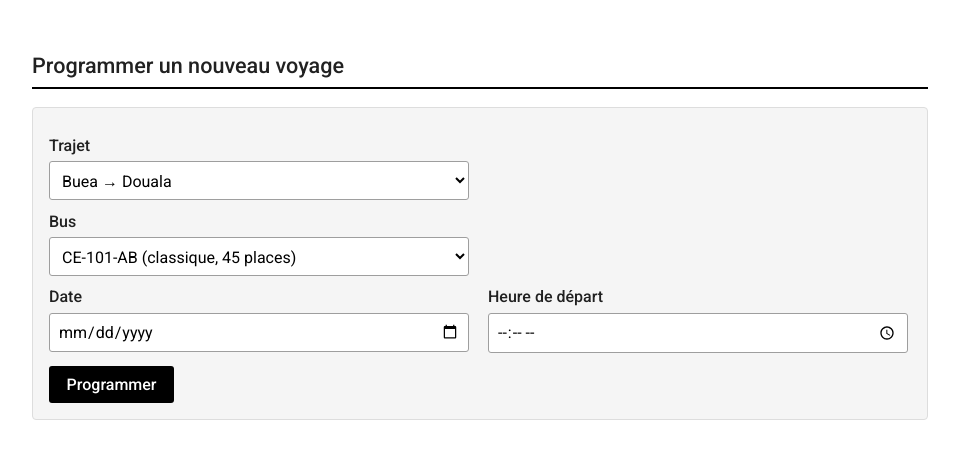
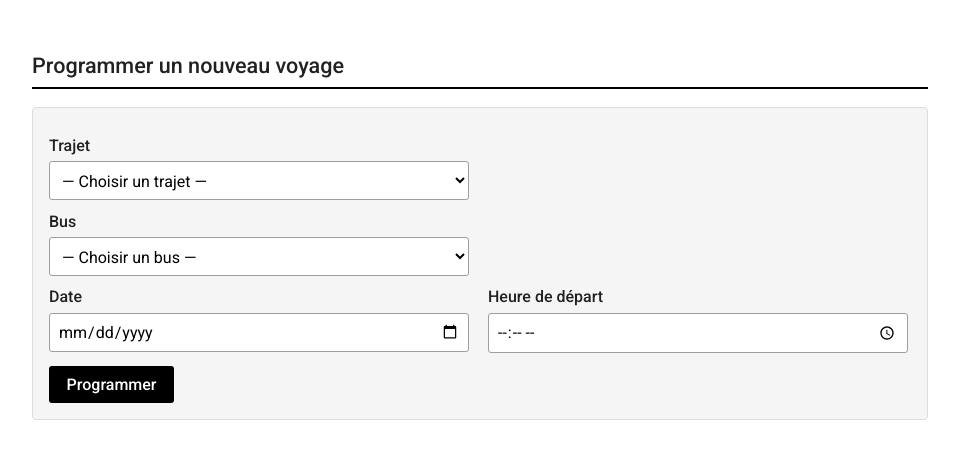
Before and after one commit to jdlgithub/Examen-Technoogies-Web-et-Application, a Flask app: page /admin/voyages/nouveau in a window 1280 px wide. Shown: the part 106-565 px from the top of the page, without its empty margins (160-1119 px from the left). Run offline with Flask 3, Linux system fonts and the light colour scheme; a user stored in the database is signed in; data comes from the database, SQL or seed files in the repository.

Commit message:
fix(html): premieres options vides sur les listes deroulantes requises
Le validateur W3C Nu signalait deux erreurs sur l'accueil et la page
de programmation : un select required dont la premiere option a un
libelle et une valeur non vide doit proposer un choix explicite.

- index.html : options '— Choisir une ville —' (value='') en tete des
  selects depart et arrivee
- programmation.html : options '— Choisir un trajet —' et
  '— Choisir un bus —' (value='') en tete des selects

Verification : W3C Nu 0 erreur sur les 10 pages (accueil, resultats,
achat, retrouver, connexion, tableau, programmation, statistiques,
passagers, 404) ; verifier_us1..us6, audit_securite et validation
structurelle 10/10 toujours OK

```diff
--- a/projet/templates/admin/programmation.html
+++ b/projet/templates/admin/programmation.html
@@ -10,6 +10,7 @@
     <div>
       <label for="trajet_id">Trajet</label>
       <select id="trajet_id" name="trajet_id" required>
+        <option value="">— Choisir un trajet —</option>
         {% for trajet in trajets %}
           <option value="{{ trajet.id }}">{{ trajet.intitule }}</option>
         {% endfor %}
@@ -18,6 +19,7 @@
     <div>
       <label for="bus_id">Bus</label>
       <select id="bus_id" name="bus_id" required>
+        <option value="">— Choisir un bus —</option>
         {% for bus in buses %}
           <option value="{{ bus.id }}">{{ bus.intitule }}</option>
         {% endfor %}
--- a/projet/templates/index.html
+++ b/projet/templates/index.html
@@ -10,6 +10,7 @@
       <div>
         <label for="depart">Ville de départ</label>
         <select id="depart" name="depart" required>
+          <option value="">— Choisir une ville —</option>
           {% for ville in villes %}
             <option value="{{ ville }}">{{ ville }}</option>
           {% endfor %}
@@ -18,6 +19,7 @@
       <div>
         <label for="arrivee">Ville d'arrivée</label>
         <select id="arrivee" name="arrivee" required>
+          <option value="">— Choisir une ville —</option>
           {% for ville in villes %}
             <option value="{{ ville }}">{{ ville }}</option>
           {% endfor %}
```
